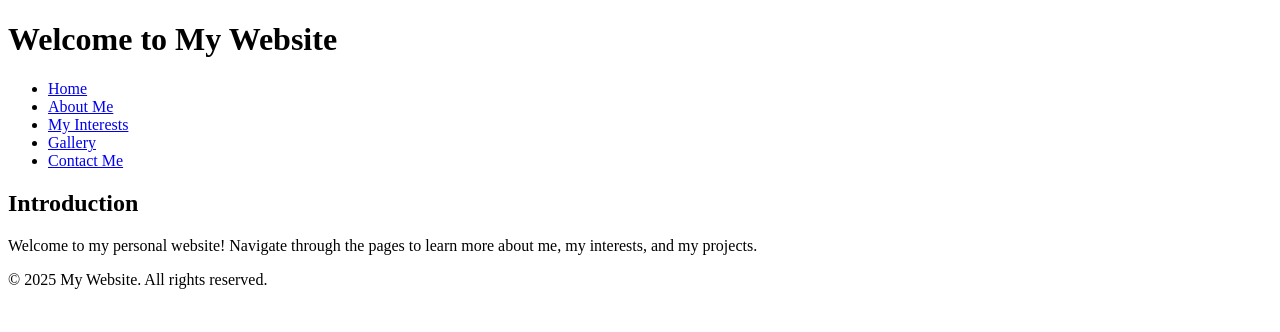
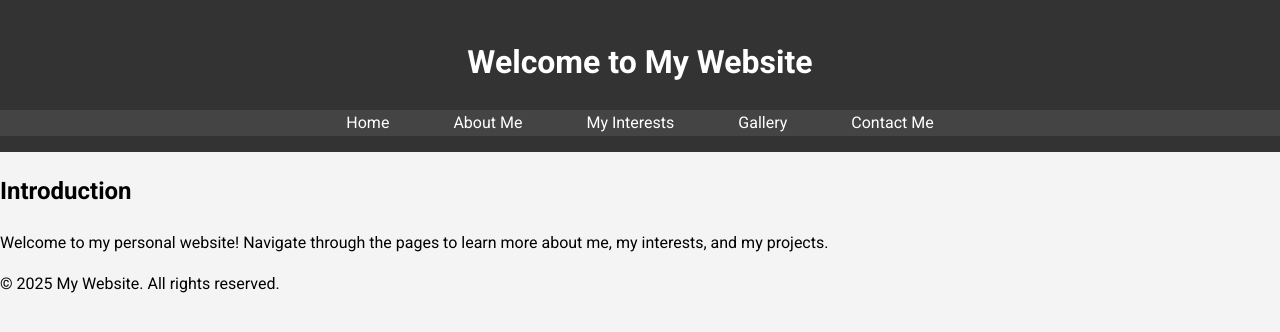
Before and after one commit to phelyxella/SPOONSBYPHELYX, a plain HTML site: page index.html in a window 1280 px wide. Drawn offline with Linux system fonts and the light colour scheme.

Commit message:
Update external.css

```diff
--- a/external.css
+++ b/external.css
@@ -1,34 +1,41 @@
-<!DOCTYPE html>
-<html lang="en">
-<head>
-    <meta charset="UTF-8">
-    <meta name="viewport" content="width=device-width, initial-scale=1.0">
-    <title>Contact Me</title>
-    <link rel="stylesheet" href="external.css">
-    <!-- Google Font -->
-    <link href="https://fonts.googleapis.com/css2?family=Roboto:wght@400;700&display=swap" rel="stylesheet">
-</head>
-<body>
-    <header>
-        <h1>Contact Me</h1>
-        <nav>
-            <ul>
-                <li><a href="index.html">Home</a></li>
-                <li><a href="about-me.html">About Me</a></li>
-                <li><a href="my-interests.html">My Interests</a></li>
-                <li><a href="gallery.html">Gallery</a></li>
-                <li><a href="contact-me.html">Contact Me</a></li>
-            </ul>
-        </nav>
-    </header>
-    <main>
-        <section>
-            <h2>Get in Touch</h2>
-            <p>You can contact me at <a href="mailto:phelyxella@example.com">phelyxella@example.com</a>.</p>
-        </section>
-    </main>
-    <footer>
-        <p>&copy; 2025 My Website. All rights reserved.</p>
-    </footer>
-</body>
-</html>
+/* General body styling */
+body {
+    font-family: 'Roboto', sans-serif;
+    background-color: #f4f4f4;
+    margin: 0;
+    padding: 0;
+    line-height: 1.6;
+}
+
+/* Header styling */
+header {
+    background: #333;
+    color: #fff;
+    padding: 1rem 0;
+    text-align: center;
+}
+
+/* Navigation styling */
+nav ul {
+    list-style: none;
+    padding: 0;
+    margin: 0;
+    display: flex;
+    justify-content: center;
+    background: #444;
+}
+
+nav ul li {
+    margin: 0 1rem;
+}
+
+nav ul li a {
+    text-decoration: none;
+    color: #fff;
+    padding: 0.5rem 1rem;
+}
+
+nav ul li a:hover {
+    background: #555;
+    border-radius: 5px;
+}
```
